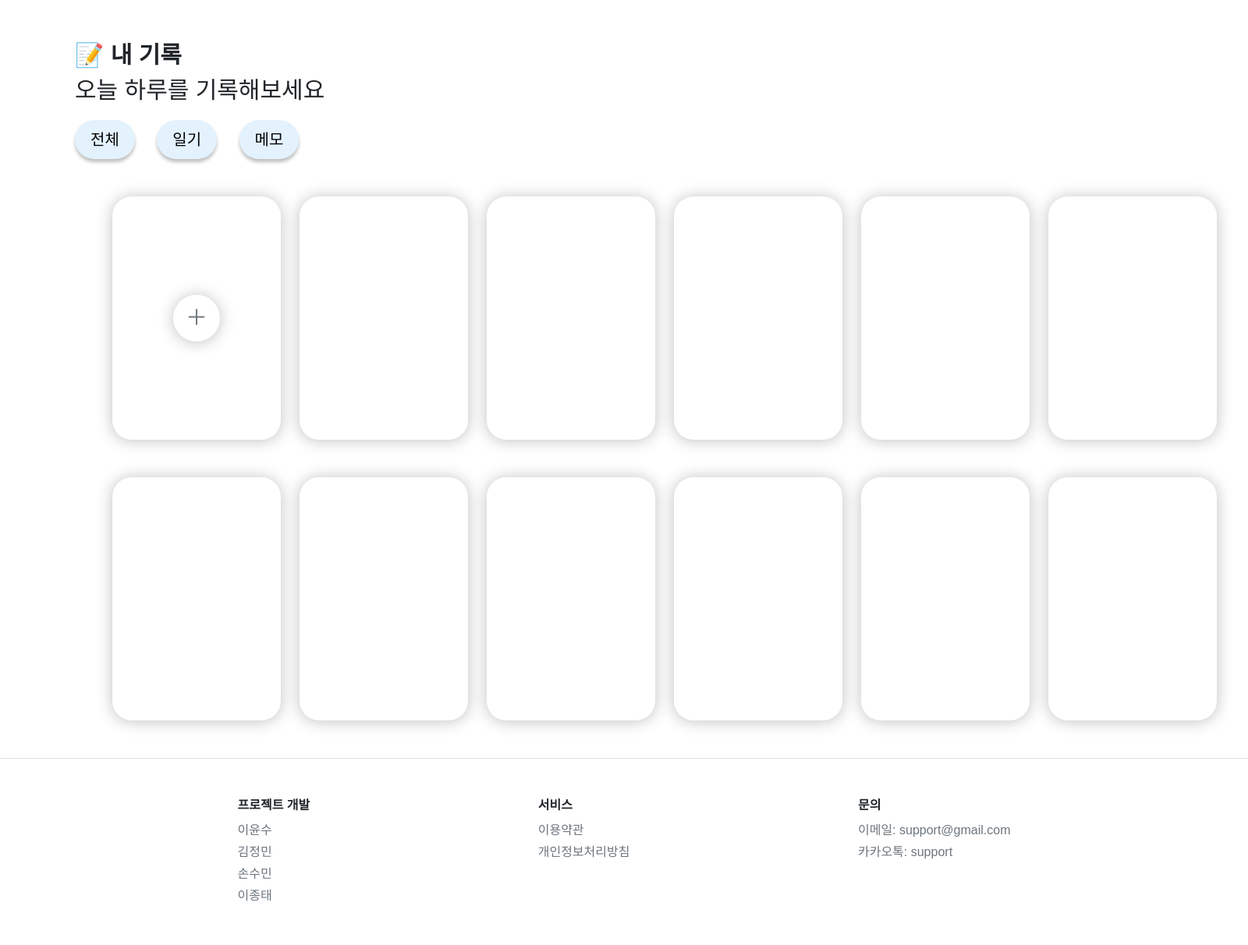
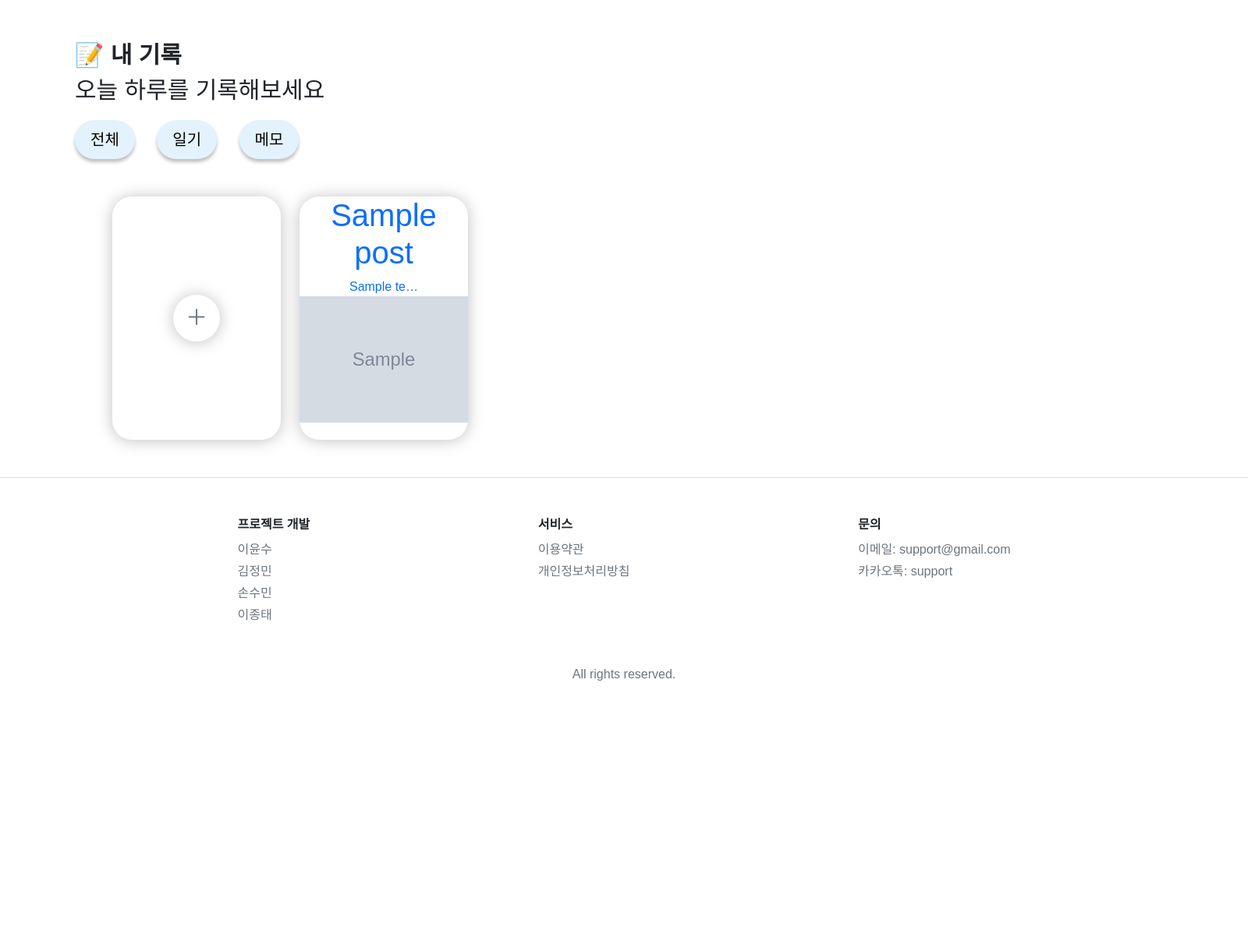
Before and after one commit to leey00nsu/ToyProject_GDSC2022, a Django app: template templates/contents/content.html in a window 1600 px wide. Shown: the part 71-1283 px from the top of the page at 78% size. After the commit the page ends 944 px from the top, so only its background shows below. Run offline with Django 4.2, Linux system fonts and the light colour scheme; the template is opened without the code that fills it: most values are stand-ins (such as "Sample title", 1, 10 or a date in 2020); grey boxes marked "Sample" are stand-in pictures; some libraries are stand-ins or nearby versions; some web fonts are replaced.

Commit message:
포스트 목록/아직 수정 필요

```diff
--- a/post_detail/urls.py
+++ b/post_detail/urls.py
@@ -3,5 +3,6 @@ from . import views
 
 urlpatterns = [
     path('<int:id>/',views.open_post, name='open_post'),
+    path('', views.post_list, name='post_list')
 ]
 #포스트 내용을 보기위한 링크는 https://기본적 주소/post_detail/id(1이나 2 ... 몇번째 게시문인지 표시)/
--- a/templates/contents/content.html
+++ b/templates/contents/content.html
@@ -8,7 +8,7 @@
 {% endblock%}
 <!--  -->
 {% block content %}
-<div class="pt-5 pb-5 notosanskr">
+<div class="pt-5 pb-5 notosanskr" id="list">
   <div class="d-flex justify-content-start ms-5">
     <div class="d-flex flex-column ms-5">
       <div class="sub-text text-bold">📝 내 기록</div>
@@ -18,7 +18,8 @@
         <button class="btn-tag fs-5 me-4">일기</button>
         <button class="btn-tag fs-5 me-4">메모</button>
       </div>
-      <div class="pt-5 ms-5 d-flex">
+      <!--list-->
+      <div class="pt-5 ms-5 d-flex flex-wrap">
         <div
           class="content-box drop-shadow me-4 d-flex justify-content-center align-items-center"
         >
@@ -30,20 +31,15 @@
             ＋
           </button>
         </div>
-
-        <div class="content-box drop-shadow me-4"></div>
-        <div class="content-box drop-shadow me-4"></div>
-        <div class="content-box drop-shadow me-4"></div>
-        <div class="content-box drop-shadow me-4"></div>
-        <div class="content-box drop-shadow me-4"></div>
-      </div>
-      <div class="pt-5 ms-5 d-flex">
-        <div class="content-box drop-shadow me-4"></div>
-        <div class="content-box drop-shadow me-4"></div>
-        <div class="content-box drop-shadow me-4"></div>
-        <div class="content-box drop-shadow me-4"></div>
-        <div class="content-box drop-shadow me-4"></div>
-        <div class="content-box drop-shadow me-4"></div>
+        {% for post in PostList %}
+        <a href="{{post.pk}}">
+          <div class="content-box drop-shadow me-4">
+            <div><h1>{{post.title}}</h1></div>
+            <div>{{ post.content|truncatechars:10 }}</div>
+            <img src="{{post.imgfile.url}}" alt="" width="100%" class="d-flex align-items-end">
+          </div>
+        </a>
+        {% endfor %}
       </div>
     </div>
   </div>
```
Also changed, not shown: post_detail/views.py (+7 -0 lines).
